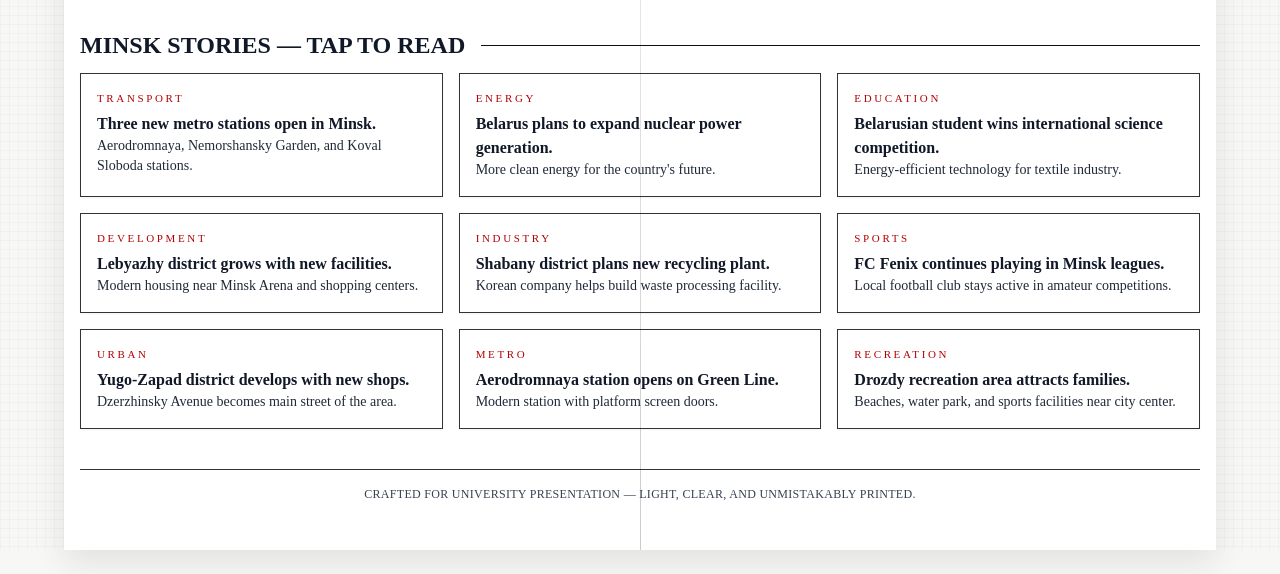
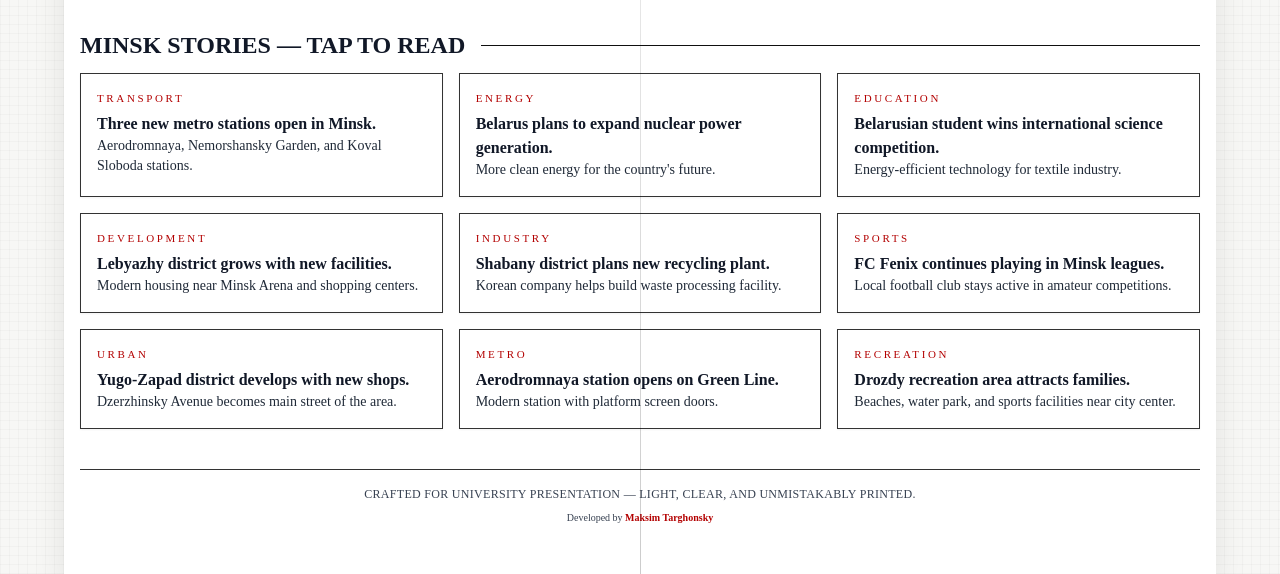
Before and after one commit to S1ntaxStudio/EnglishProjectNewspaper.github.io, a plain HTML site: page index.html in a window 1280 px wide. Shown: the part 2009-2583 px from the top of the page. Before the commit the page ends 2559 px from the top, so only its background shows below. Drawn offline with nearby package versions, Linux system fonts and the light colour scheme.

Commit message:
Add files via upload

```diff
--- a/index.html
+++ b/index.html
@@ -668,7 +668,8 @@
 
       <!-- Closing line -->
       <footer class="mt-6 pt-4 border-t border-black/80 text-center text-xs uppercase tracking-wide text-gray-700">
-        Crafted for university presentation — light, clear, and unmistakably printed.
+        <p class="mb-2">Crafted for university presentation — light, clear, and unmistakably printed.</p>
+        <p class="text-[10px] normal-case tracking-normal">Developed by <span class="font-bold accent-red">Maksim Targhonsky</span></p>
       </footer>
     </div>
 
```
